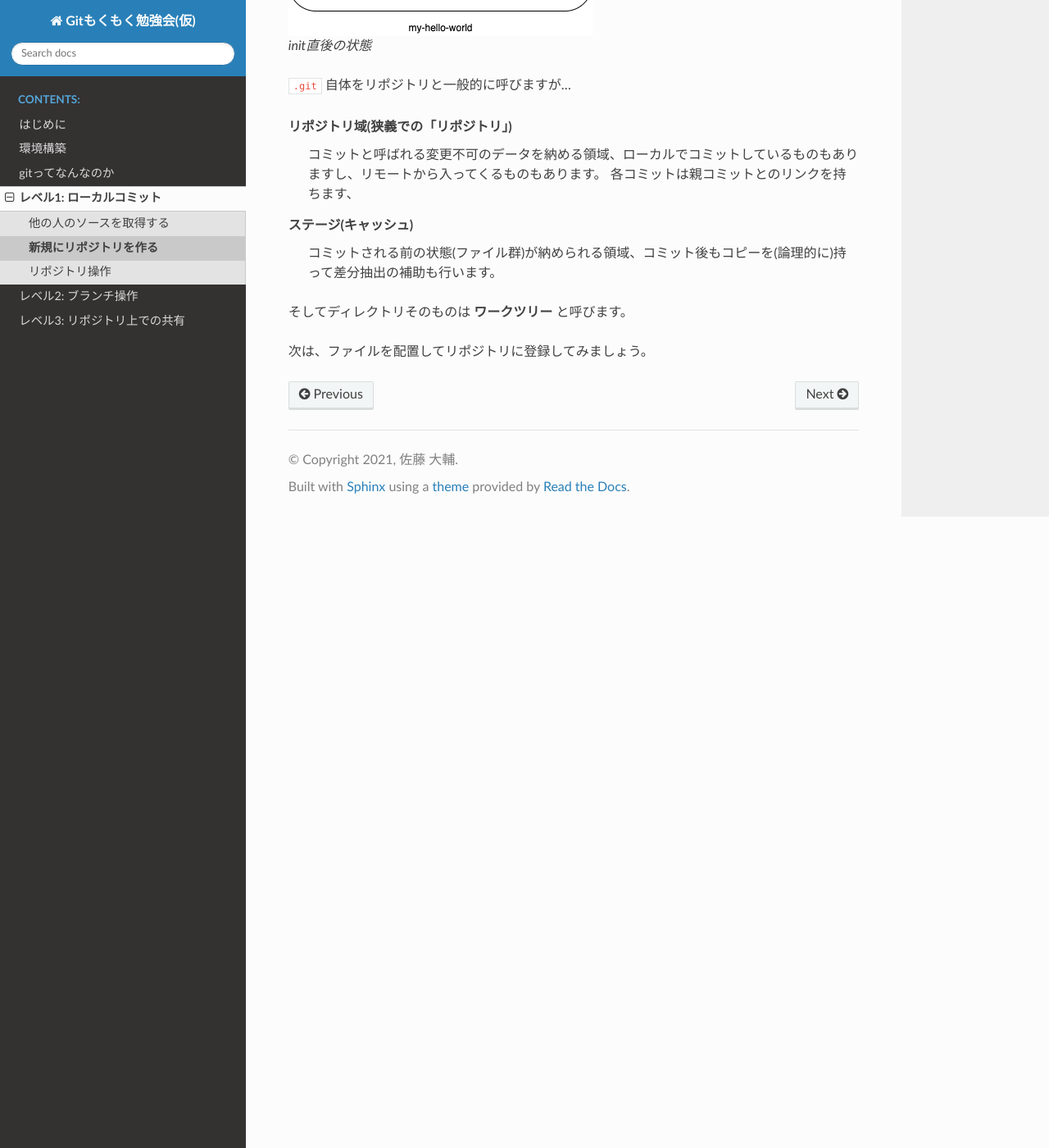
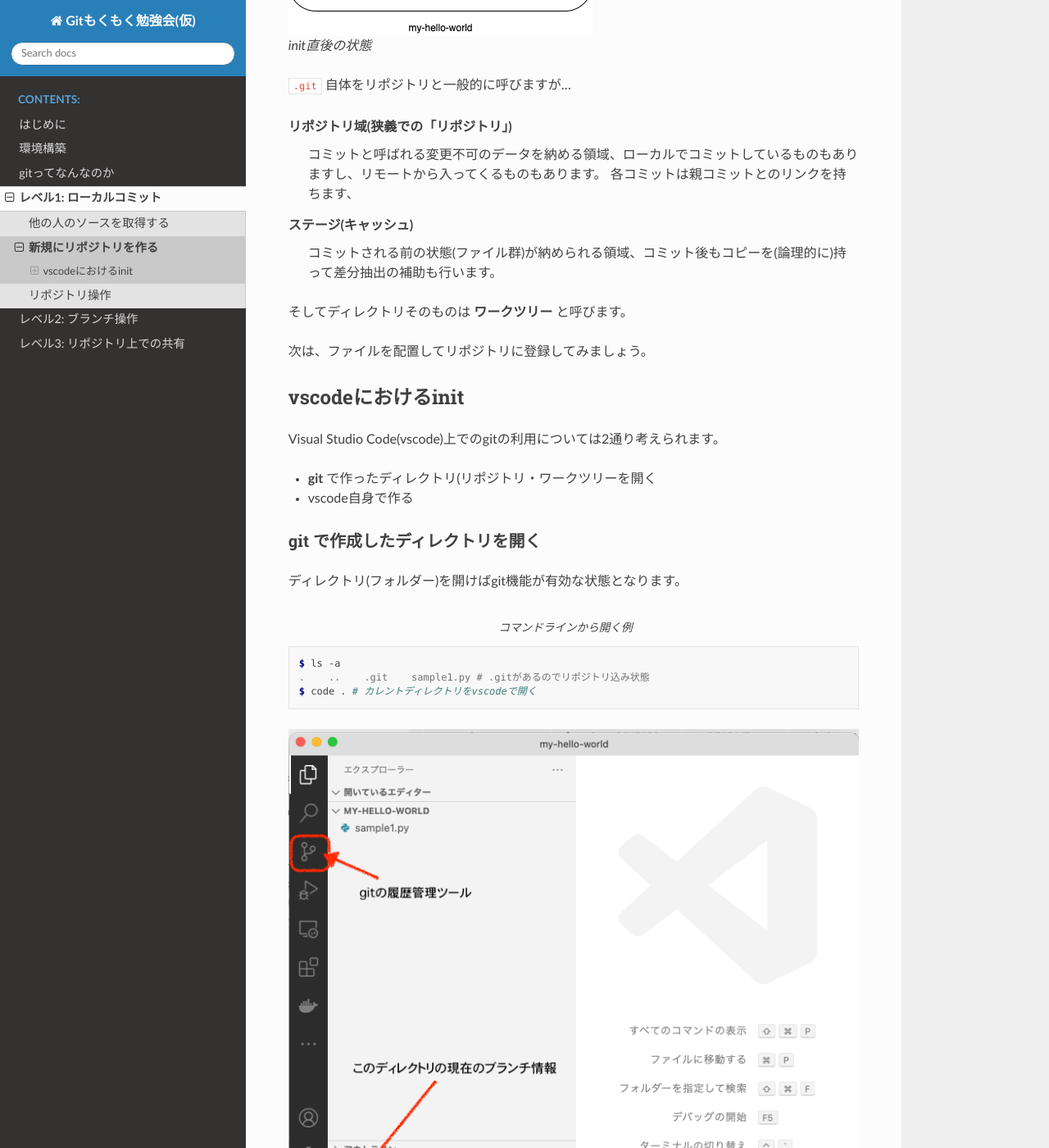
Before and after one commit to densuke-st/git-moku, a Sphinx documentation site: the page built from doc/source/lv1/init.rst, in a window 1280 px wide and 1400 px high, scrolled down 771 px. Shown: the whole window at 82% size. Built offline with Sphinx 7.4.7 and the Read the Docs theme 2.0.0, drawn with Linux system fonts in a browser that asks for light colours; some of the changed text lies outside the part shown.

Commit message:
Lv1のvscode版

```diff
--- a/doc/source/lv1/init.rst
+++ b/doc/source/lv1/init.rst
@@ -38,3 +38,53 @@
 そしてディレクトリそのものは **ワークツリー** と呼びます。
 
 次は、ファイルを配置してリポジトリに登録してみましょう。
+
+vscodeにおけるinit
+============================
+
+Visual Studio Code(vscode)上でのgitの利用については2通り考えられます。
+
+-  :command:`git` で作ったディレクトリ(リポジトリ・ワークツリーを開く
+- vscode自身で作る
+
+:command:`git` で作成したディレクトリを開く
+------------------------------------------------------
+
+ディレクトリ(フォルダー)を開けばgit機能が有効な状態となります。
+
+.. code-block:: console
+    :caption: コマンドラインから開く例
+
+    $ ls -a
+    .    ..    .git    sample1.py # .gitがあるのでリポジトリ込み状態
+    $ code . # カレントディレクトリをvscodeで開く
+
+.. figure:: images/05-git-vscode.png
+
+    vscodeでgitリポジトリのディレクトリを開いた場合
+
+:file:`.git` ディレクトリが認識されると、現在のブランチ名が下部ステータス部に追加されます。
+また、gitリポジトリかどうかにかかわらず、左にgitによる履歴管理のボタンが用意されています。
+
+vscodeの中で初期化する
+----------------------------
+
+新規に作ったディレクトリにおいて、vscodeにてリポジトリの生成(:command:`git init` 相当)も可能です。
+
+.. figure:: images/06-new-dir-vscode.png
+
+    新規に作ったばかりのディレクトリ、リポジトリを含まないのでステータスに出ていない
+
+リポジトリを生成するには、ソース管理用のアイコンから作成(初期化)が可能です。
+
+.. figure:: images/07-git-init-vscode.png
+
+    初期化を指示する
+
+もちろんコマンドパレットからも初期化の指示は可能です。
+
+.. figure:: images/08-git-init-palette.png
+
+    初期化を指示する(コマンドパレットから)
+
+こちらは対象のディレクトリの確認が出る(候補として開いているディレクトリが入っている)ので、そのまま選択すれば初期化処理が終わります。
```
Also changed, not shown: doc/source/lv1/images/05-git-vscode.png (added), doc/source/lv1/images/06-new-dir-vscode.png (added), doc/source/lv1/images/07-git-init-vscode.png (added), doc/source/lv1/images/08-git-init-palette.png (added).
